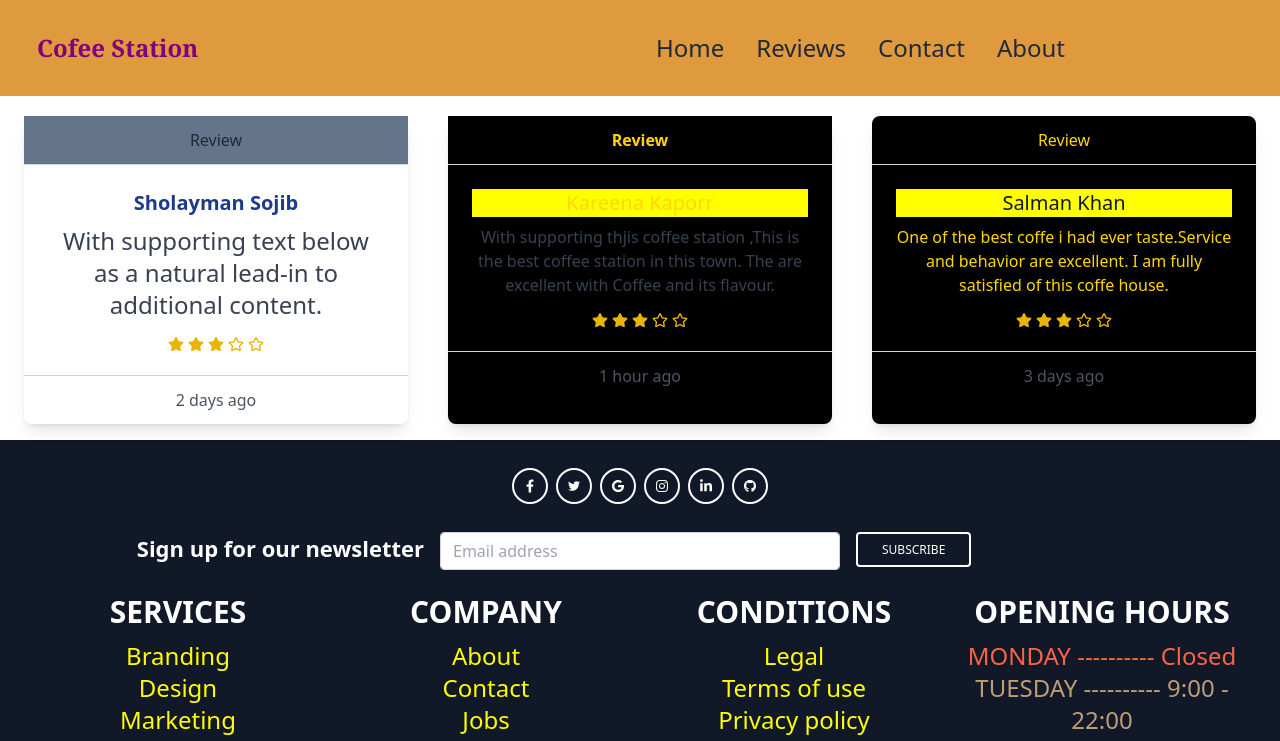
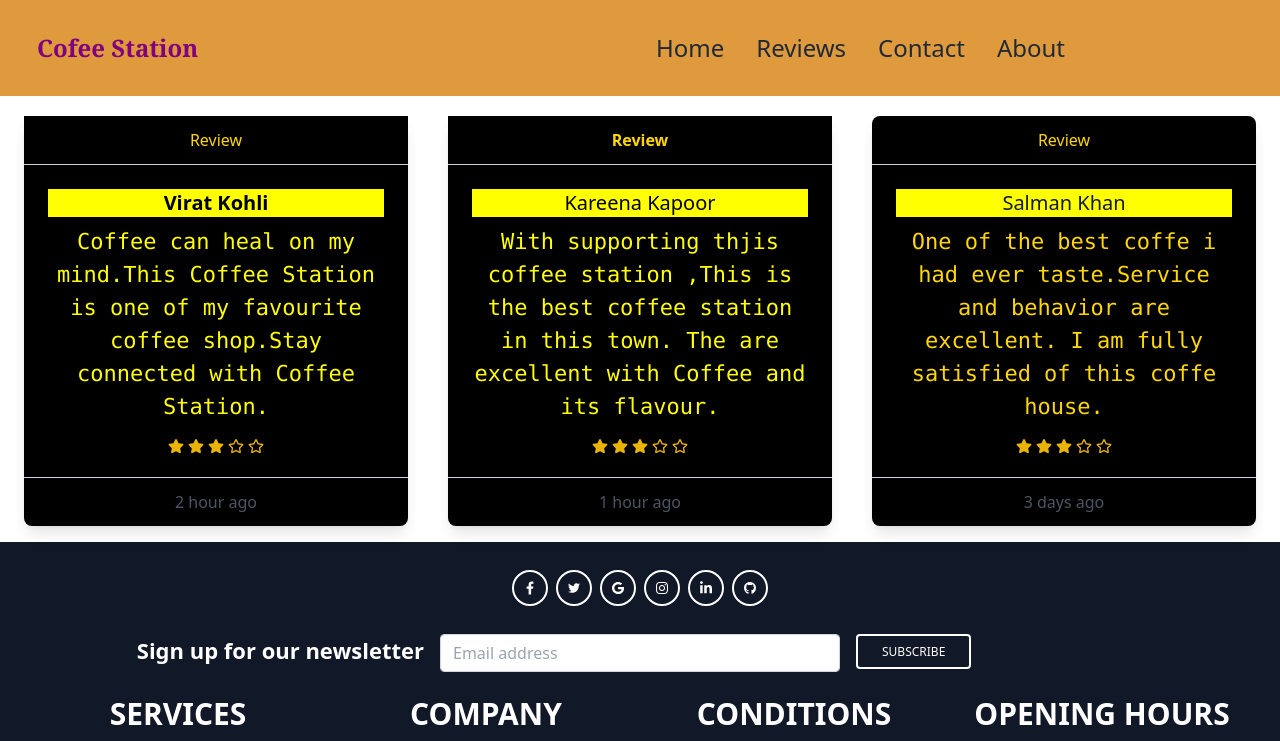
Before and after one commit to atikurahad/coffee_station, a React (Create React App) app: page /review in a window 1280 px wide. Shown: the top 741 px of the page. Built offline with nearby package versions, Linux system fonts and the light colour scheme.

Commit message:
review section styled

```diff
--- a/src/Review/index.js
+++ b/src/Review/index.js
@@ -4,17 +4,16 @@ const Review = () => {
   return (
     <div className="flex justify-evenly gap-4 mt-5 ]">
       <div className="flex justify-center">
-        <div className="block rounded-lg shadow-lg bg-white max-w-sm text-center">
-          <div className="py-3 px-6 border-b border-gray-300 bg-slate-500">
+        <div className=" bg-black block rounded-lg shadow-lg max-w-sm text-center">
+          <div className=" text-[gold] py-3 px-6 border-b border-gray-300 bg-black">
             Review
           </div>
           <div className="p-6">
-            <h5 className="text-blue-900 font-bold text-xl mb-2">
-              Sholayman Sojib
-            </h5>
-            <p className="text-gray-700 text-2xl mb-4">
-              With supporting text below as a natural lead-in to additional
-              content.
+            <h5 className="text-black bg-[yellow] font-bold text-xl mb-2">
+              Virat Kohli
+                          </h5>
+            <p className="text-[yellow] font-mono mb-4">
+             Coffee can  heal on my mind.This Coffee Station is one of my favourite coffee shop.Stay connected with Coffee Station.
             </p>
 
             <ul className="flex justify-center ">
@@ -106,7 +105,7 @@ const Review = () => {
             </ul>
           </div>
           <div className="py-3 px-6 border-t border-gray-300 text-gray-600">
-            2 days ago
+            2 hour ago
           </div>
         </div>
       </div>
@@ -115,10 +114,10 @@ const Review = () => {
         <div className="block rounded-lg shadow-lg bg-[black] max-w-sm text-center">
           <div className="py-3 px-6 text-[gold] font-extrabold border-b border-gray-300 bg-[black]">Review</div>
           <div className="p-6">
-            <h5 className="text-[gold] bg-[yellow] text-xl font-medium mb-2">
-            Kareena Kaporr
+            <h5 className="text-[black] bg-[yellow] text-xl font-medium mb-2">
+            Kareena Kapoor
             </h5>
-            <p className="text-gray-700 text-base mb-4">
+            <p className="text-[yellow] font-mono mb-4">
               With supporting thjis coffee station ,This is the best coffee station in this town. The are excellent with Coffee and its flavour.
             </p>
             <ul className="flex justify-center ">
@@ -222,7 +221,7 @@ const Review = () => {
             <h5 className="bg-[yellow] text-gray-900 text-xl font-medium mb-2">
               Salman Khan
             </h5>
-            <p className=" text-[gold] text-base mb-4">
+            <p className=" text-[gold] font-mono mb-4">
               One of the best  coffe i had ever taste.Service and behavior are excellent. I am fully satisfied of this coffe house.
             </p>
             <ul className="flex justify-center ">
```
